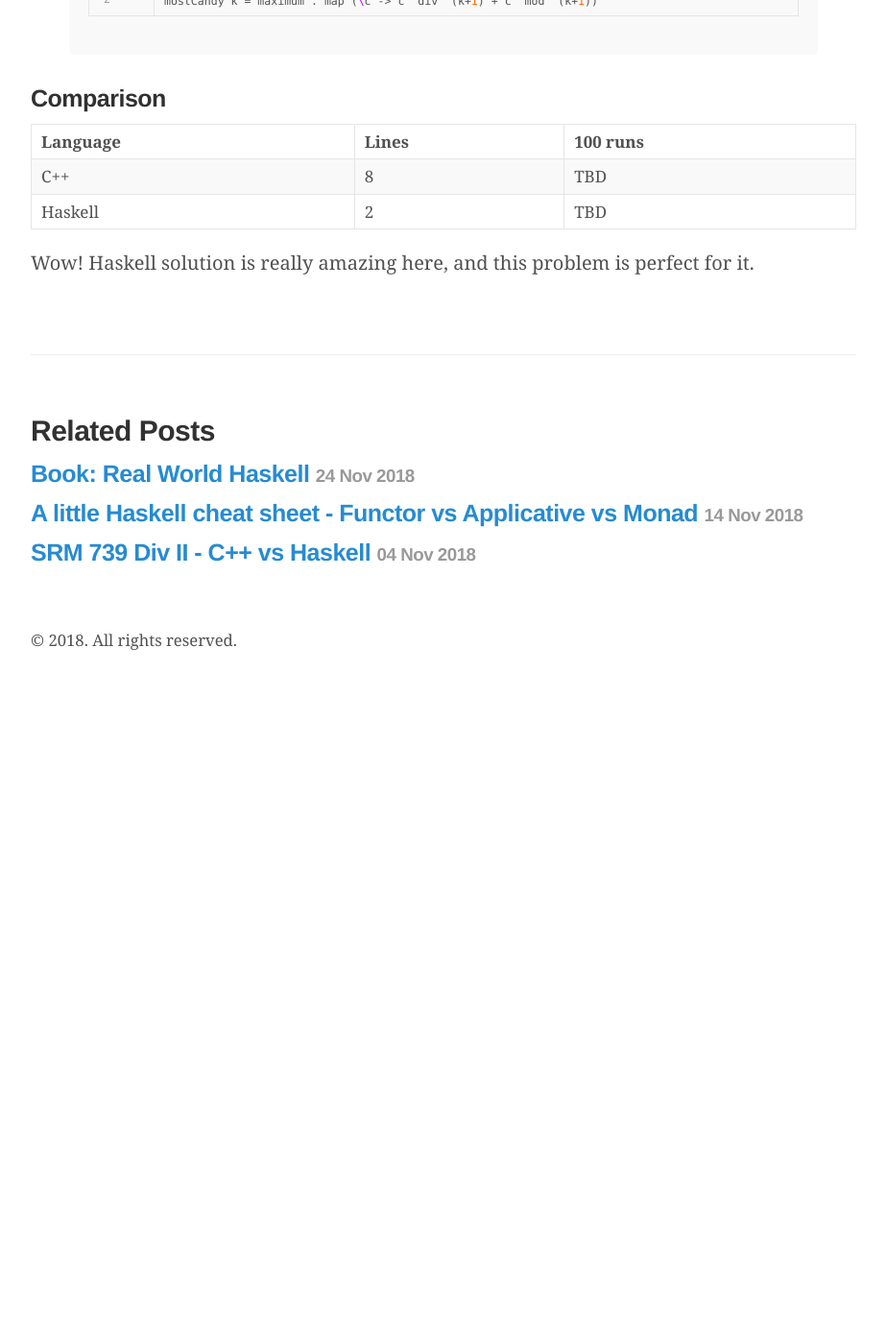
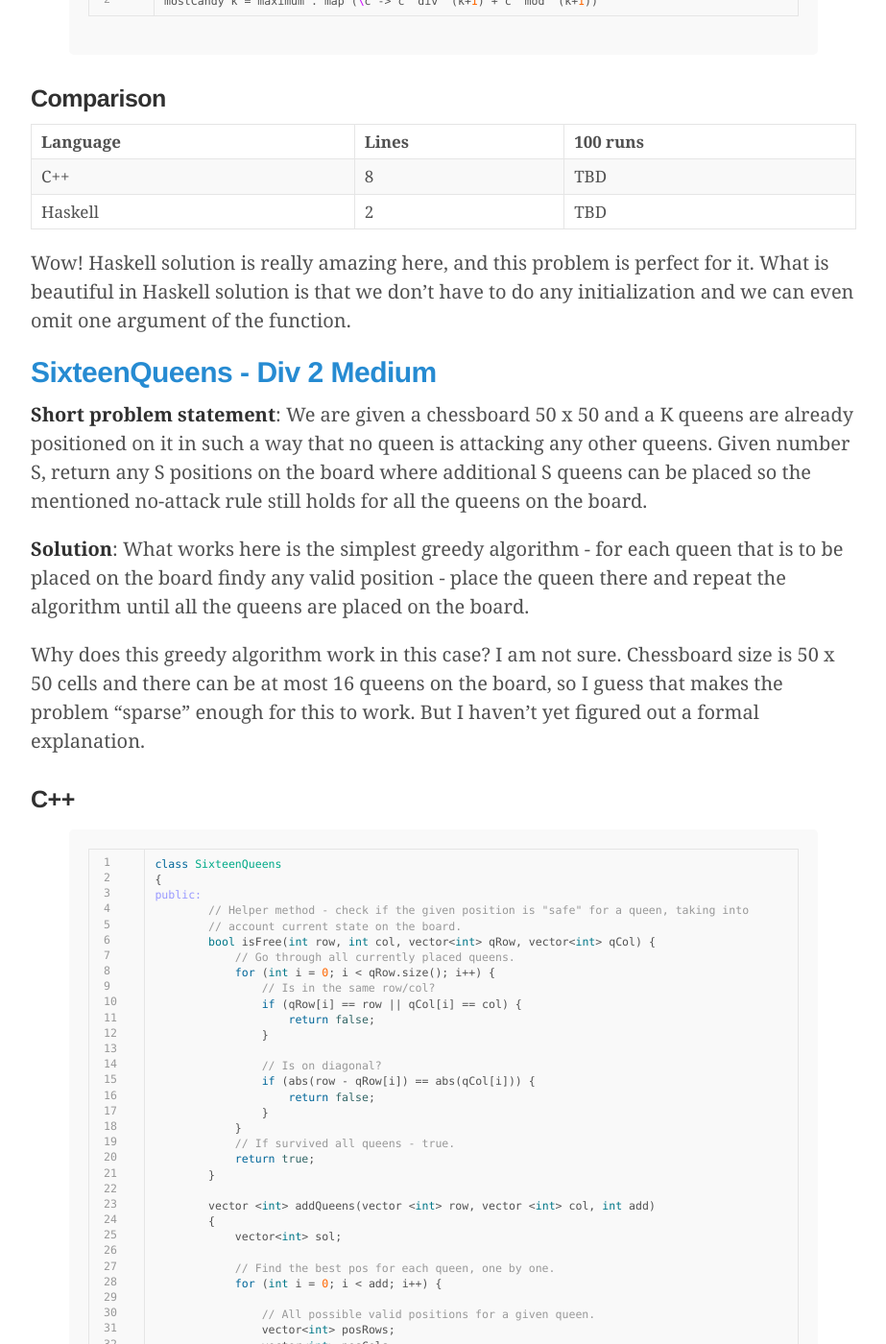
Before and after one commit to matijaSos/matijasos.github.io, a Jekyll site: the page built from _posts/2018-11-28-srm-742-editorial.md, in a window 1280 px wide and 1400 px high, scrolled down 1155 px. Shown: the whole window at 96% size, without its empty margins (178-1101 px from the left). Built offline with Jekyll 4.4.1, drawn with Linux system fonts in a browser that asks for light colours; comment, search, counter and statistics services are not loaded; before the commit the page ends 1876 px from its top, so only the background shows below that; some of the changed text lies outside the part shown.

Commit message:
solved problem 2 from srm, haskell & c++.

```diff
--- a/_posts/2018-11-28-srm-742-editorial.md
+++ b/_posts/2018-11-28-srm-742-editorial.md
@@ -15,9 +14,11 @@
 manner (one to each). Once she cannot make a full circle anymore, she takes the rest for herself.
 Pick a bag so Elisa gets maximum amount of candy.
 
-This is a simple task and can be solved mostly analytically, we just have to check for each bag how
-many candies Elisa gets and take the optimal one. To calculate result (how many candies Elisa gets),
-for a single bag, we just need `div` and `mod` operations.
+**Solution**: This is a simple task and can be solved mostly analytically,
+we just have to check for each bag how many candies Elisa gets and take the optimal one.
+To calculate result (how many candies Elisa gets),
+for a single bag, we just need `div` and `mod` operations to emulate the described distribution
+algorithm.
 
 ### C++
 
@@ -52,4 +53,122 @@
 | C++ | 8 | TBD
 | Haskell | 2 | TBD
 
-Wow! Haskell solution is really amazing here, and this problem is perfect for it.
+Wow! Haskell solution is really amazing here, and this problem is perfect for it. What is
+beautiful in Haskell solution is that we don't have to do any initialization and we can even omit
+one argument of the function.
+
+## [SixteenQueens - Div 2 Medium](https://community.topcoder.com/stat?c=problem_statement&pm=15227)
+
+**Short problem statement**: We are given a chessboard 50 x 50 and a K queens are already positioned
+on it in such a way that no queen is attacking any other queens. Given number S, return any S
+positions on the board where additional S queens can be placed so the mentioned no-attack rule still
+holds for all the queens on the board.
+
+**Solution**: What works here is the simplest greedy algorithm - for each queen that is to be
+placed on the board findy any valid position - place the queen there and repeat the algorithm
+until all the queens are placed on the board.
+
+Why does this greedy algorithm work in this case? I am not sure. Chessboard size is 50 x 50 cells
+and there can be at most 16 queens on the board, so I guess that makes the problem "sparse" enough
+for this to work. But I haven't yet figured out a formal explanation.
+
+### C++
+
+{% highlight c++ linenos %}
+class SixteenQueens
+{
+public:
+        // Helper method - check if the given position is "safe" for a queen, taking into
+        // account current state on the board.
+        bool isFree(int row, int col, vector<int> qRow, vector<int> qCol) {
+            // Go through all currently placed queens.
+            for (int i = 0; i < qRow.size(); i++) {
+                // Is in the same row/col?
+                if (qRow[i] == row || qCol[i] == col) {
+                    return false;
+                }
+
+                // Is on diagonal?
+                if (abs(row - qRow[i]) == abs(qCol[i])) {
+                    return false;
+                }
+            }
+            // If survived all queens - true.
+            return true;
+        }
+
+	vector <int> addQueens(vector <int> row, vector <int> col, int add)
+	{
+            vector<int> sol;
+
+            // Find the best pos for each queen, one by one.
+            for (int i = 0; i < add; i++) {
+
+                // All possible valid positions for a given queen.
+                vector<int> posRows;
+                vector<int> posCols;
+
+                for (int rowIdx = 0; rowIdx < 50; rowIdx++) {
+                    for (int colIdx = 0; colIdx < 50; colIdx++) {
+                        if (isFree(rowIdx, colIdx, row, col)) {
+                            posRows.push_back(rowIdx);
+                            posCols.push_back(colIdx);
+                        }
+                    }
+                }
+                // Greedy - take the first position we found.
+                int bestRow = posRows[0];
+                int bestCol = posCols[0];
+
+                // Update state on the board.
+                row.push_back(bestRow);
+                col.push_back(bestCol);
+
+                // Update the solution.
+                sol.push_back(bestRow);
+                sol.push_back(bestCol);
+            }
+            return sol;
+	}
+};
+{% endhighlight %}
+
+### Haskell
+
+{% highlight haskell linenos %}
+-- Represents position on the chessboard.
+type Pos = (Int, Int)
+
+addQueens :: [Pos] -> Int -> [Pos]
+addQueens qPoss add = take add $ foldr addQueen qPoss [1..add]
+    where addQueen _ qPoss = (addQueenToBoard qPoss):qPoss
+
+-- Given a board with queens, returns position of the next queen.
+addQueenToBoard :: [Pos] -> Pos
+addQueenToBoard qPoss = head $ [(row,col) | row <- [0..49], col <- [0..49], isSafe (row,col) qPoss]
+
+-- Given a position and the board with queens, returns whether the position is "safe".
+isSafe :: Pos -> [Pos] -> Bool
+isSafe (row,col) = and . map isSafeFromQueen
+    where
+        isSafeFromQueen (qRow, qCol) =
+            -- Check if in the same row/col.
+            qRow /= row && qCol /= col &&
+            -- Check if on the same diagonal.
+            abs(qRow - row) /= abs(qCol - col)
+
+{% endhighlight %}
+
+### Comparison
+
+|---
+| Language | Lines | 100 runs
+|-
+| C++ | 56 | TBD
+| Haskell | 20 | TBD
+
+This problem can also be solved very nicely in Haskell! Of course, here we assumme that there will
+always exist a solution, otherwise we would need to add extra logic to handle those invalid cases.
+
+What I like is how easily we can express the problem in Haskell and break it down into the smaller
+pieces.
```
Also changed, not shown: other parts of _posts/2018-11-28-srm-742-editorial.md (+1 -2 lines).
